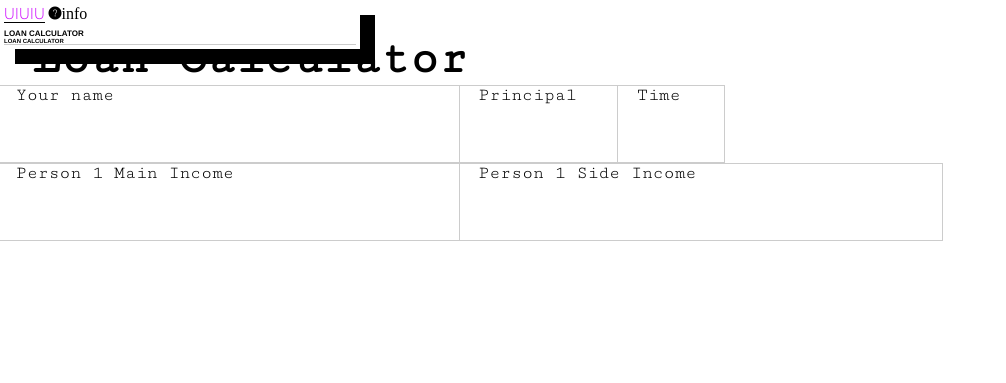
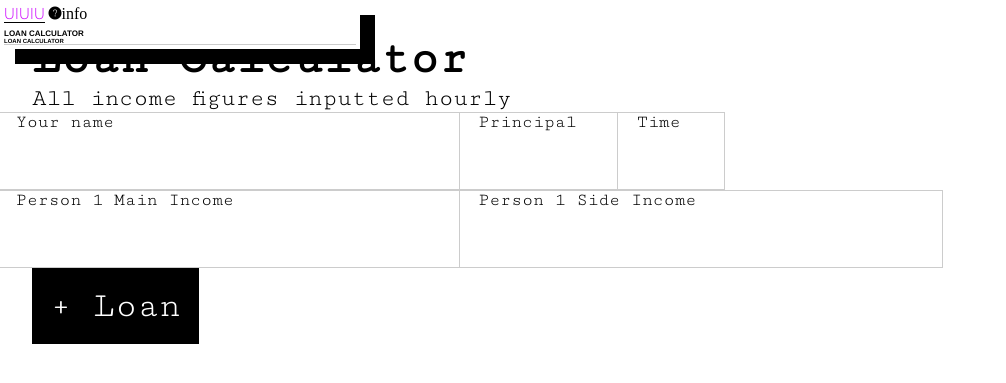
Before and after one commit to grungerabbit/lyrics-interactions, a Jekyll site: the page built from _projects/loan-calculator.md, in a window 1280 px wide. Shown: the top 383 px of the page, without its empty margins (0-1006 px from the left). Built offline with Jekyll 4.4.1, drawn with Linux system fonts in a browser that asks for light colours; nearby versions of some CDN libraries; some web fonts are replaced; Markdown is read by kramdown in place of the engine named in the settings.

Commit message:
add new loaner start

```diff
--- a/_projects/loan-calculator.md
+++ b/_projects/loan-calculator.md
@@ -42,6 +42,14 @@
 .tinynumber {
 	width: 3em;
 }
+.loan__adder {
+	font: 1.5em "Cutive Mono";
+	background-color: black;
+	color: white;
+	border: none;
+	padding: 0.5em;
+	display: inline-block;
+}
 </style>
 
 <!--
@@ -56,7 +64,13 @@
 <div ng-app>
 <div ng-controller="Calculator">
 
+
+
 <h1 class="title">Loan Calculator</h1>
+
+<p>All income figures inputted hourly</p>
+
+
 <div class="initial__settings">
 
 	<label>Your name</label>
@@ -78,6 +92,21 @@
 	<input type="text">
 </div>
 
+<button ng-click="addNewLoaner()" class="loan__adder">+ Loan</button>
+
+<ul>
+	<li ng-repeat="loaner in loaners">
+		<label>Name</label>
+		<input type="text">
+		<label><span ng-bind="loaners[index].name"></span> Main Income</label>
+		<input type="text">
+		<input type="text">
+		<p ng-bind="$index"></p>
+
+		<p ng-bind="loaners[index]"></p>
+	</li>
+</ul>
+
 <div class="results">
 	<h3 ng-bind="principal"></h3>
 </div>
--- a/lib/js/interactions/calc.js
+++ b/lib/js/interactions/calc.js
@@ -12,6 +12,7 @@
 	}
 
 	$scope.addNewLoaner = function() {
-		//$scope.
+		$scope.loaners.push(new constructLoaner("Person", "0", "0"))
+		console.log($scope.loaners)
 	}
 }
```
